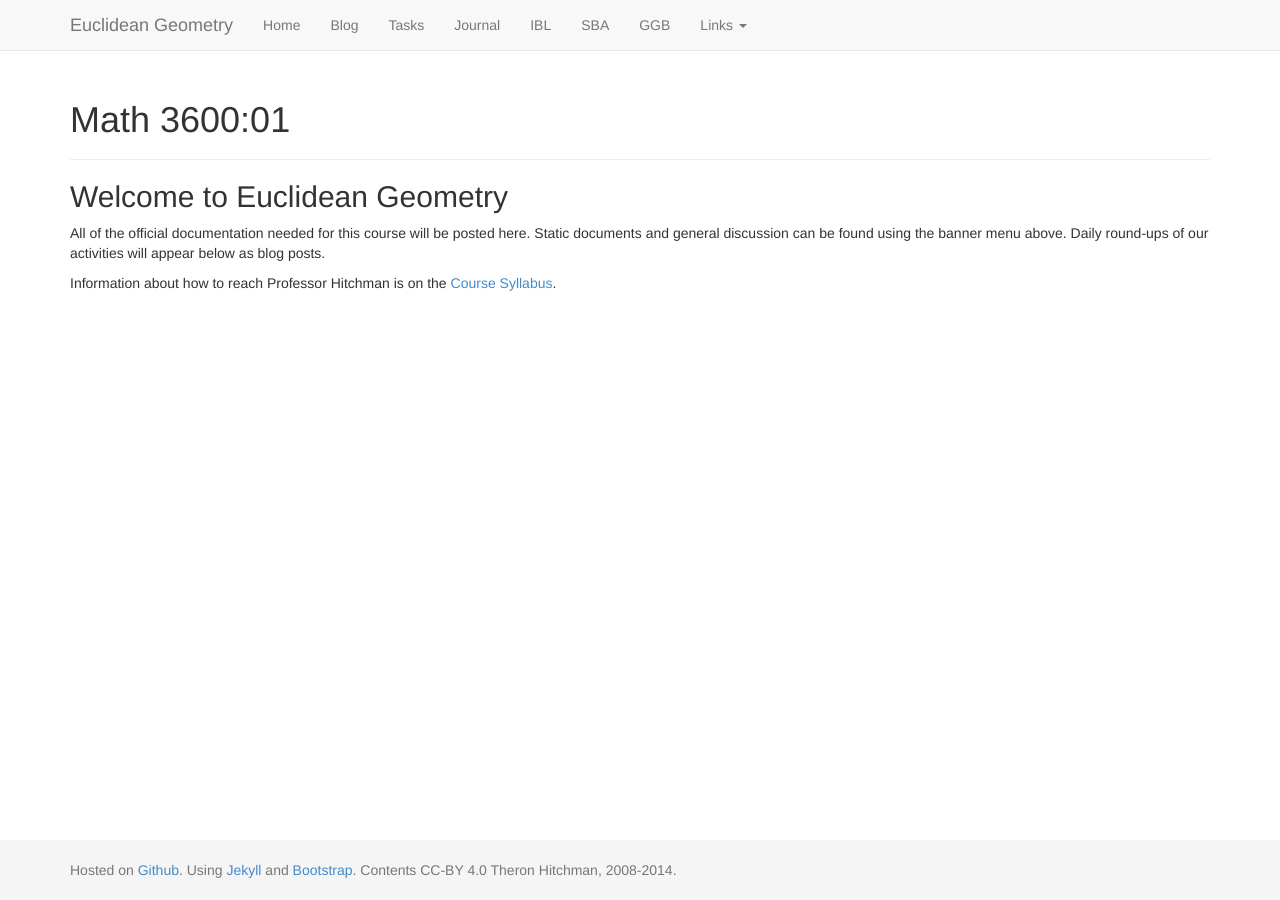
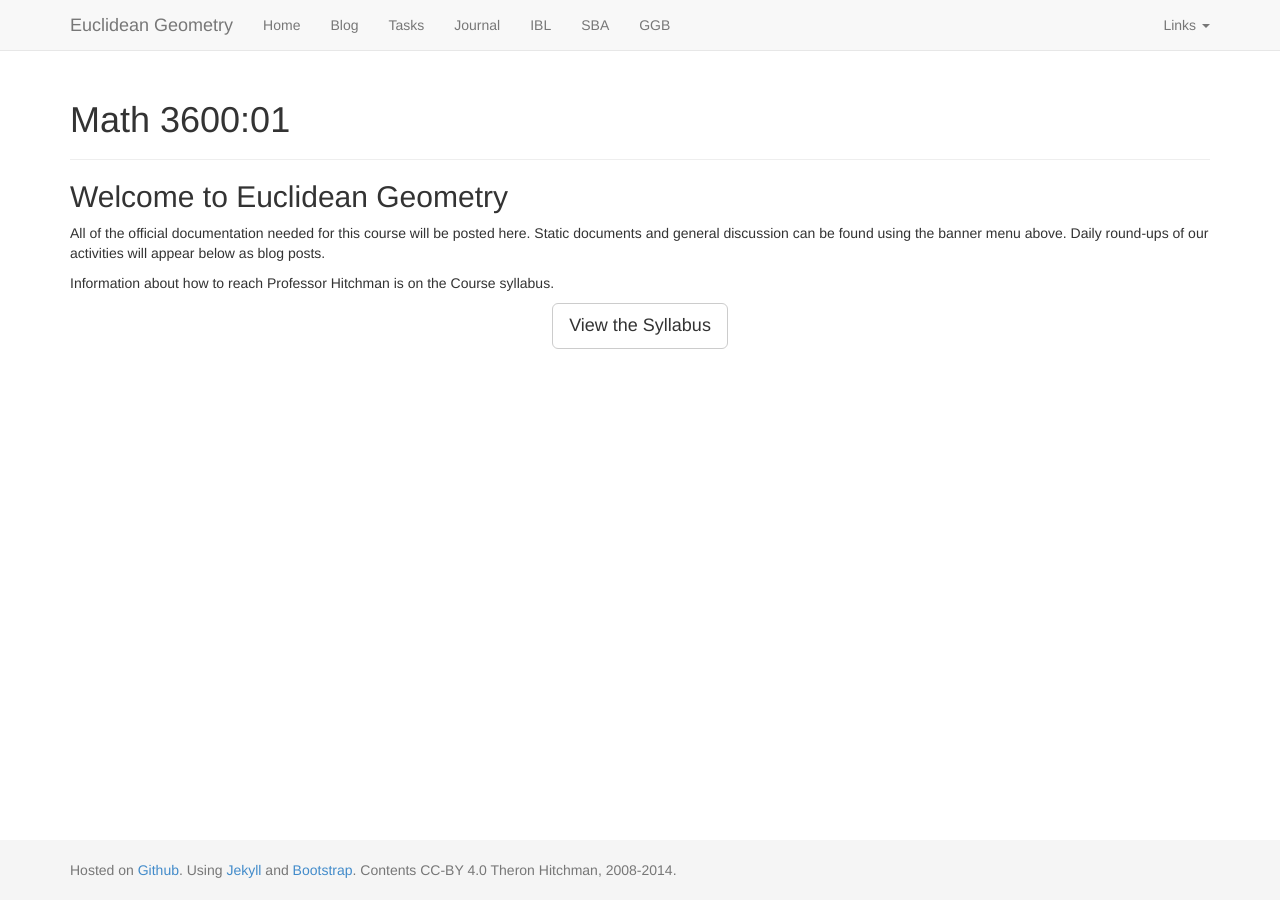
Before and after one commit to theronhitchman/euclidean-geometry, a Jekyll site: the page built from index.md, in a window 1280 px wide. Built offline with Jekyll 4.4.1, drawn with Linux system fonts in a browser that asks for light colours; nearby versions of some CDN libraries.

Commit message:
moved drop down items to be right-justified

```diff
--- a/_includes/header.html
+++ b/_includes/header.html
@@ -41,27 +41,29 @@
         </div>
         <div class="collapse navbar-collapse">
           <ul class="nav navbar-nav">
-            <li><a href="{{ site.baseurl }}/">Home</a></li>
-            <li><a href="{{ site.baseurl }}/blog/">Blog</a></li>
-            <li><a href="{{ site.baseurl }}/tasks/">Tasks</a></li>
-            <li><a href="{{ site.baseurl }}/journal/">Journal</a></li>
-            <li><a href="{{ site.baseurl }}/inquiry-based-learning/">IBL</a></li>
-            <li><a href="{{ site.baseurl }}/standards-based-assessment/">SBA</a></li>
-            <li><a href="{{ site.baseurl }}/geogebra/">GGB</a></li>
+            <li class="text-right"><a href="{{ site.baseurl }}/">Home</a></li>
+            <li class="text-right"><a href="{{ site.baseurl }}/blog/">Blog</a></li>
+            <li class="text-right"><a href="{{ site.baseurl }}/tasks/">Tasks</a></li>
+            <li class="text-right"><a href="{{ site.baseurl }}/journal/">Journal</a></li>
+            <li class="text-right"><a href="{{ site.baseurl }}/inquiry-based-learning/">IBL</a></li>
+            <li class="text-right"><a href="{{ site.baseurl }}/standards-based-assessment/">SBA</a></li>
+            <li class="text-right"><a href="{{ site.baseurl }}/geogebra/">GGB</a></li>
+          </ul>
+          <ul class="nav navbar-nav navbar-right">
             <li class="dropdown">
-              <a href="#" class="dropdown-toggle" data-toggle="dropdown">Links <span class="caret"></span></a>
+              <a href="#" class="dropdown-toggle text-right" data-toggle="dropdown">Links <span class="caret"></span></a>
               <ul class="dropdown-menu" role="menu">
-                <li class="dropdown-header">UNI sites</li>
-                <li><a href="http://www.uni.edu">Northern Iowa</a></li>
-                <li><a href="http://www.uni.edu/math">UNI Math</a></li>
-                <li><a href="http://www.uni.edu/theron">Prof Hitchman</a></li>
-                <li class="divider"></li>
-                <li class="dropdown-header">LaTeX stuff</li>
-                <li><a href="http://github.com/theronhitchman/euclidean-geometry">EG Source Files</a></li>
-                <li><a href="https://www.writelatex.com/">WriteLaTeX</a></li>
-                <li class="divider"></li>
-                <li class="dropdown-header">GeoGebra</li>
-                <li><a href="http://www.geogebra.org/cms/en/">GeoGebra</a></li>
+                <li class="dropdown-header text-right">UNI sites</li>
+                <li class="text-right"><a href="http://www.uni.edu">Northern Iowa</a></li>
+                <li class="text-right"><a href="http://www.uni.edu/math">UNI Math</a></li>
+                <li class="text-right"><a href="http://www.uni.edu/theron">Prof Hitchman</a></li>
+                <li class="divider text-right"></li>
+                <li class="dropdown-header text-right">LaTeX stuff</li>
+                <li class="text-right"><a href="http://github.com/theronhitchman/euclidean-geometry">EG Source Files</a></li>
+                <li class="text-right"><a href="https://www.writelatex.com/">WriteLaTeX</a></li>
+                <li class="divider text-right"></li>
+                <li class="dropdown-header text-right">GeoGebra</li>
+                <li class="text-right"><a href="http://www.geogebra.org/cms/en/">GeoGebra</a></li>
               </ul>
             </li>
           </ul>
--- a/index.md
+++ b/index.md
@@ -9,6 +9,12 @@
 Static documents and general discussion can be found using the banner menu
 above. Daily round-ups of our activities will appear below as blog posts.
 
-Information about how to reach Professor Hitchman is on the [Course Syllabus][1].
+Information about how to reach Professor Hitchman is on the Course syllabus.
 
-[1]: {{ site.baseurl }}/syllabus/
+<div class="text-center">
+<a class="btn btn-default btn-lg" href="{{ site.baseurl }}/syllabus/">View the Syllabus</a>
+</div>
+
+<p>
+<br />
+</p>
```
